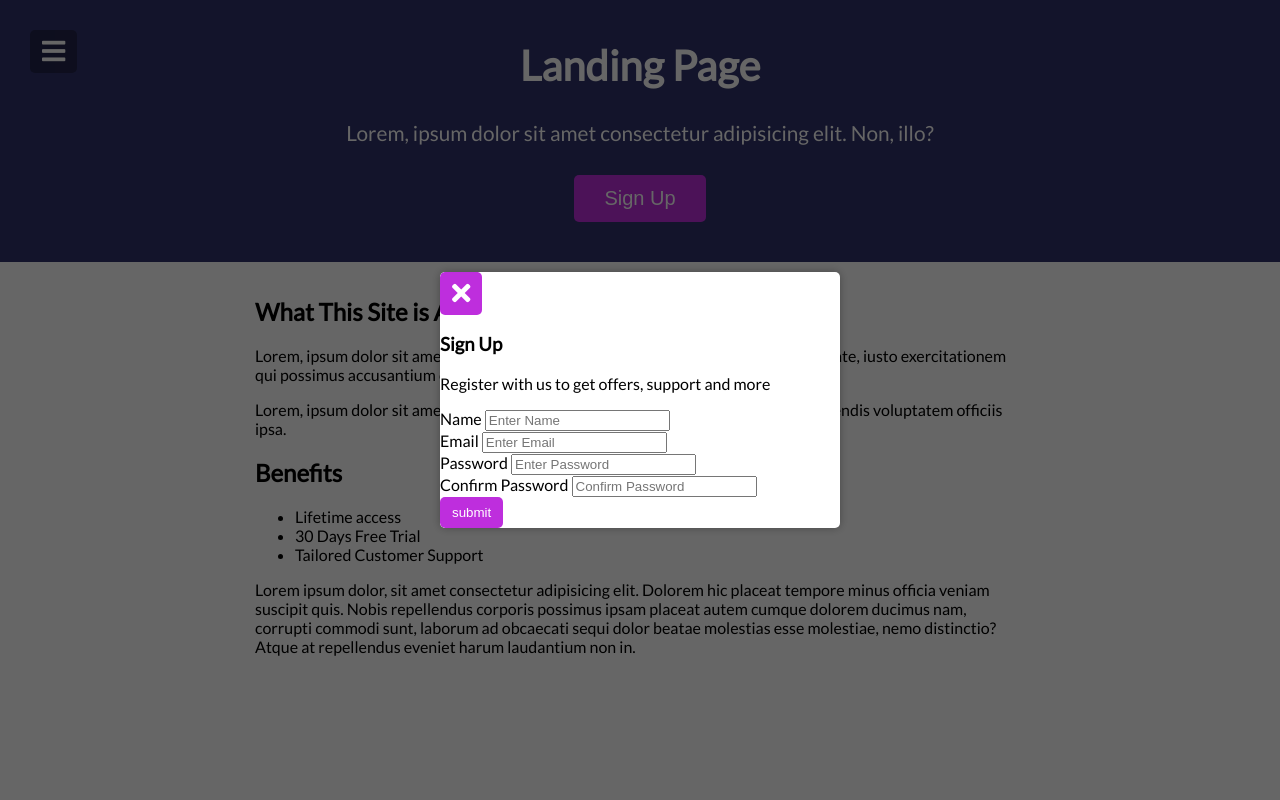
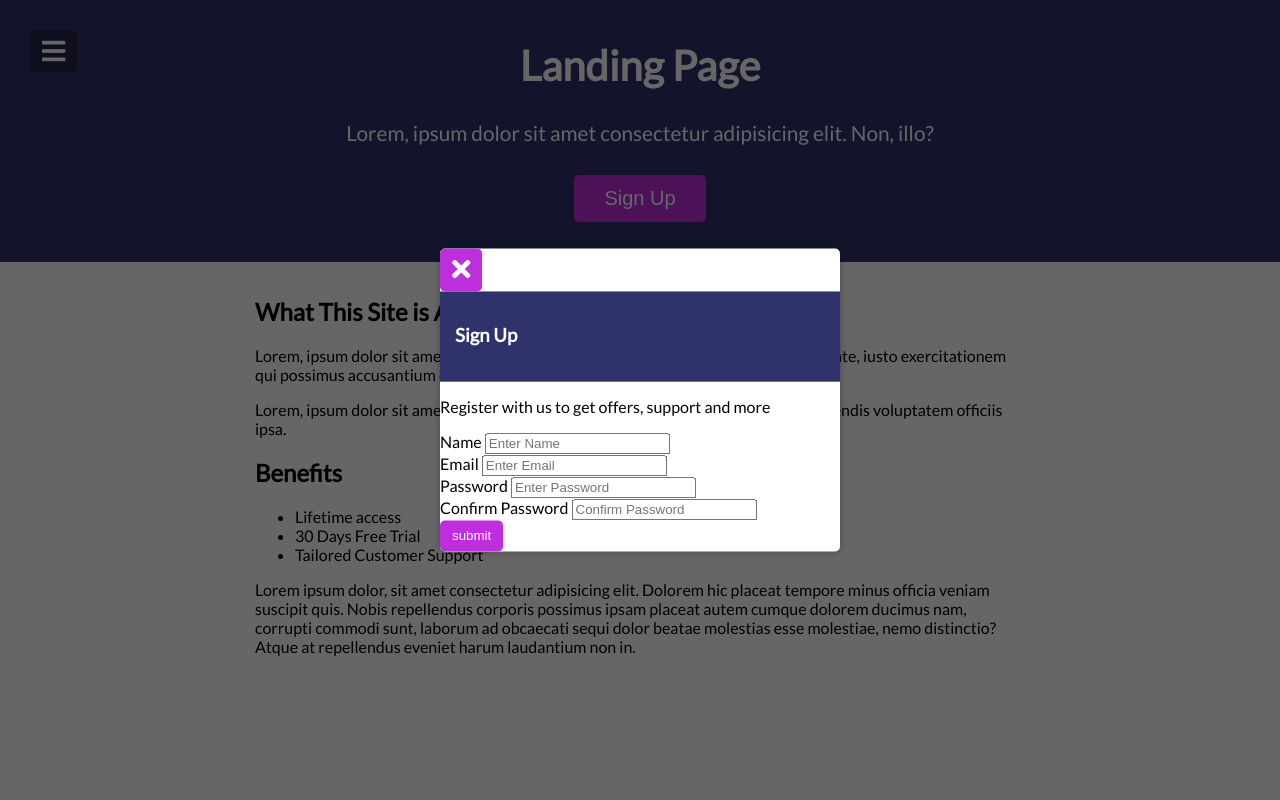
Before and after one commit to leandrofahur/vanilla-javascript, a PHP site: page / in a window 1280 px wide. Run offline with PHP 8.4, Linux system fonts and the light colour scheme; some libraries are stand-ins or nearby versions.

Commit message:
modal-header

```diff
--- a/small-projects/modals/style.css
+++ b/small-projects/modals/style.css
@@ -133,3 +133,10 @@ button:focus {
   left: 50%;
   transform: translate(-50%, -50%);
 }
+
+.modal-header {
+  background-color: var(--primary-color);
+  color: #fff;
+  padding: 15px;
+  border-bottom: 1px solid #333;
+}
```
